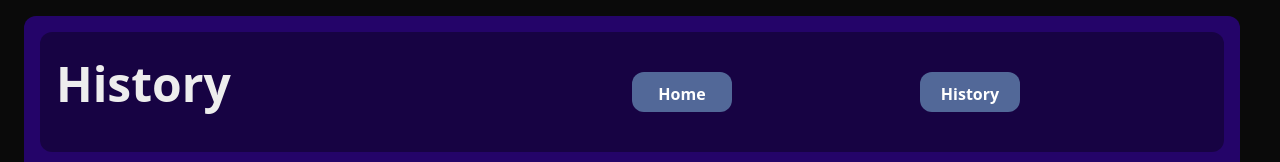
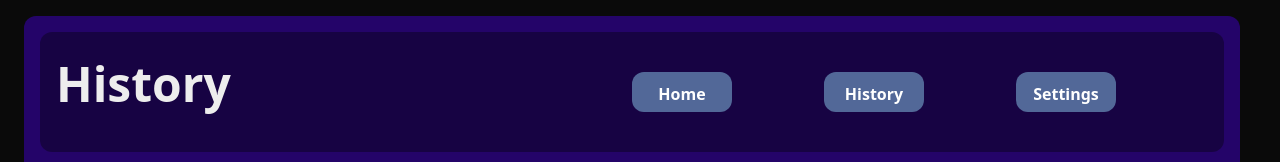
Before and after one commit to MiladTootoonchi/Live-Trading-Platform, a Next.js app in the folder frontend/: page /history in a window 1280 px wide. Shown: the top 162 px of the page. Built offline with nearby package versions, Linux system fonts and the light colour scheme; no server answers.

Commit message:
initial commit for settings page

```diff
--- a/frontend/app/components/NavBar/NavBar.tsx
+++ b/frontend/app/components/NavBar/NavBar.tsx
@@ -12,6 +12,9 @@ export default function NavBar() {
         <Link href="/history" className={styles.navButton}>
             <button>History</button>
         </Link>
+        <Link href="/settings" className={styles.navButton}>
+            <button>Settings</button>
+        </Link>
     </div>
   );
 }
--- /dev/null
+++ b/frontend/app/settings/page.tsx
@@ -0,0 +1,5 @@
+export default function SettingsPage(){
+    return(
+        <div>lol</div>
+    );
+}
```
Also changed, not shown: frontend/app/settings/settings.module.tsx (added).
